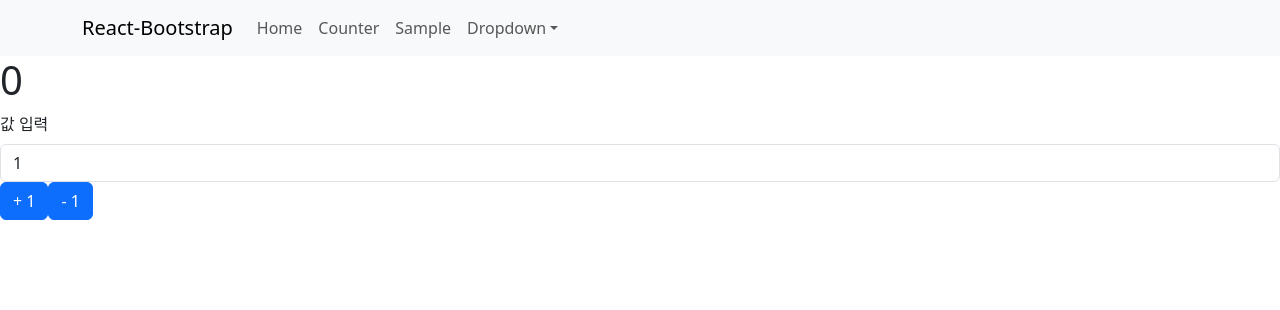
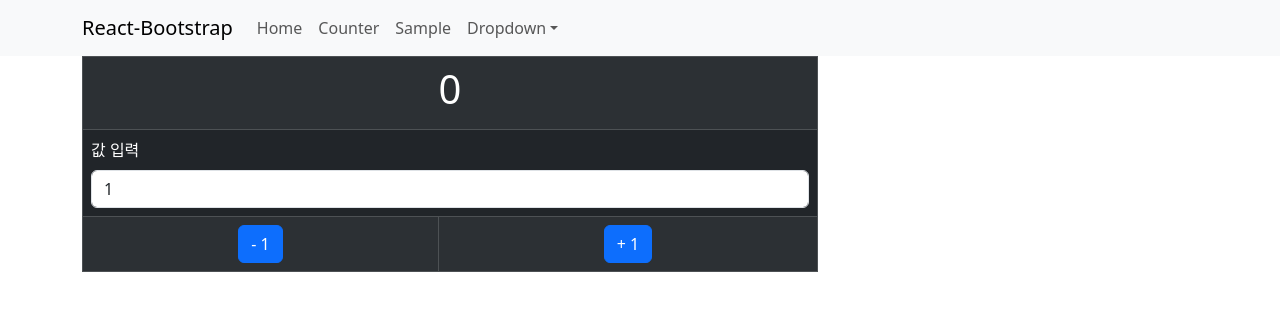
Before and after one commit to leeyomyeon/sample-project, a React (Create React App) app: page /counter in a window 1280 px wide. Shown: the top 310 px of the page. Built offline with nearby package versions, Linux system fonts and the light colour scheme.

Commit message:
page와 grid 분리

```diff
--- a/src/pages/components/Header.js
+++ b/src/pages/components/Header.js
@@ -5,7 +5,7 @@ const Header = () => {
     return (
         <Navbar expand="lg" className="bg-body-tertiary">
             <Container>
-                <Navbar.Brand href="#home">React-Bootstrap</Navbar.Brand>
+                <Navbar.Brand>React-Bootstrap</Navbar.Brand>
                 <Navbar.Toggle aria-controls="basic-navbar-nav" />
                 <Navbar.Collapse id="basic-navbar-nav">
                 <Nav className="me-auto">
--- /dev/null
+++ b/src/pages/test1/counter/container/CounterGrid.js
@@ -0,0 +1,70 @@
+import React, { useState, useEffect } from 'react';
+import { useDispatch, useSelector } from 'react-redux';
+import { actions, getState } from '../state';
+import { Form, Button, Table } from 'react-bootstrap';
+import FormInput from '../../../components/FormInput';
+import { useForm } from 'react-hook-form';
+
+const initialValues = {
+    addNum: 1
+}
+const CounterGrid = () => {
+    const dispatch = useDispatch();
+    const [fieldNum, setFieldNum] = useState(1);
+    const {
+        register,
+        getValues,
+        watch
+    } = useForm({
+        mode: "onTouched",
+        reValidateMode: "onSubmit",
+        defaultValues: initialValues
+    })
+
+    useEffect(() => {
+        const subscription = watch((value, { name, type }) => {
+            console.log(">>", value, name, type);
+        })
+        return () => subscription.unsubscribe();
+    }, [watch]);
+
+    const number = useSelector((state) => getState(state).number);
+    const inc = () => {
+        dispatch(actions.increase({ data : Number(getValues().addNum) }));
+    }
+    const dec = () => {
+        dispatch(actions.decrease({ data : Number(getValues().addNum) }));
+    }
+    return (
+        <Form>
+            <Table striped bordered hover variant="dark">
+                <tbody>
+                    <tr>
+                        <td colSpan={2} align='center'>
+                            <h1>{number}</h1>
+                        </td>
+                    </tr>
+                    <tr>
+                        <td colSpan={2}>
+                            <FormInput
+                                id="addNum"
+                                label="값 입력"
+                                register={register}
+                                onChange={(e) => setFieldNum(e.target.value)}
+                            />
+                        </td>
+                    </tr>
+                    <tr>
+                        <td align='center'>
+                            <Button onClick={dec}> - {fieldNum} </Button>
+                        </td>
+                        <td align='center'>
+                            <Button onClick={inc}> + {fieldNum} </Button>
+                        </td>
+                    </tr>
+                </tbody>
+            </Table>
+        </Form>
+    )
+}
+export default CounterGrid;
--- a/src/pages/test1/counter/container/CounterPage.js
+++ b/src/pages/test1/counter/container/CounterPage.js
@@ -1,53 +1,23 @@
-import React, { useState, useEffect } from 'react';
-import { useDispatch, useSelector } from 'react-redux';
-import { actions, getState } from '../state';
-import { Form, Row, Col, Button } from 'react-bootstrap';
-import FormInput from '../../../components/FormInput';
-import { useForm } from 'react-hook-form';
+import React from 'react';
+import { Row, Col, Container } from 'react-bootstrap';
+import CounterGrid from './CounterGrid';
 
-const initialValues = {
-    addNum: 1
-}
 const CounterPage = () => {
-    const dispatch = useDispatch();
-    const [fieldNum, setFieldNum] = useState(1);
-    const {
-        register,
-        getValues,
-        watch
-    } = useForm({
-        mode: "onTouched",
-        reValidateMode: "onSubmit",
-        defaultValues: initialValues
-    })
-
-    useEffect(() => {
-        const subscription = watch((value, { name, type }) => {
-            console.log(">>", value, name, type);
-        })
-        return () => subscription.unsubscribe();
-    }, [watch]);
-
-    const number = useSelector((state) => getState(state).number);
-    const inc = () => {
-        dispatch(actions.increase({ data : Number(getValues().addNum) }));
-    }
-    const dec = () => {
-        dispatch(actions.decrease({ data : Number(getValues().addNum) }));
-    }
     return (
         <div>
-            <Form>
-                <h1>{number}</h1>
-                <FormInput
-                    id="addNum"
-                    label="값 입력"
-                    register={register}
-                    onChange={(e) => setFieldNum(e.target.value)}
-                />
-                <Button onClick={inc}> + {fieldNum} </Button>
-                <Button onClick={dec}> - {fieldNum} </Button>
-            </Form>
+            <Container>
+                <Row>
+                    <Col sm={8}>
+                        <CounterGrid />
+                    </Col>
+                    <Col sm={4}>
+
+                    </Col>
+                </Row>
+                <Row>
+
+                </Row>
+            </Container>
         </div>
     )
 }
```
